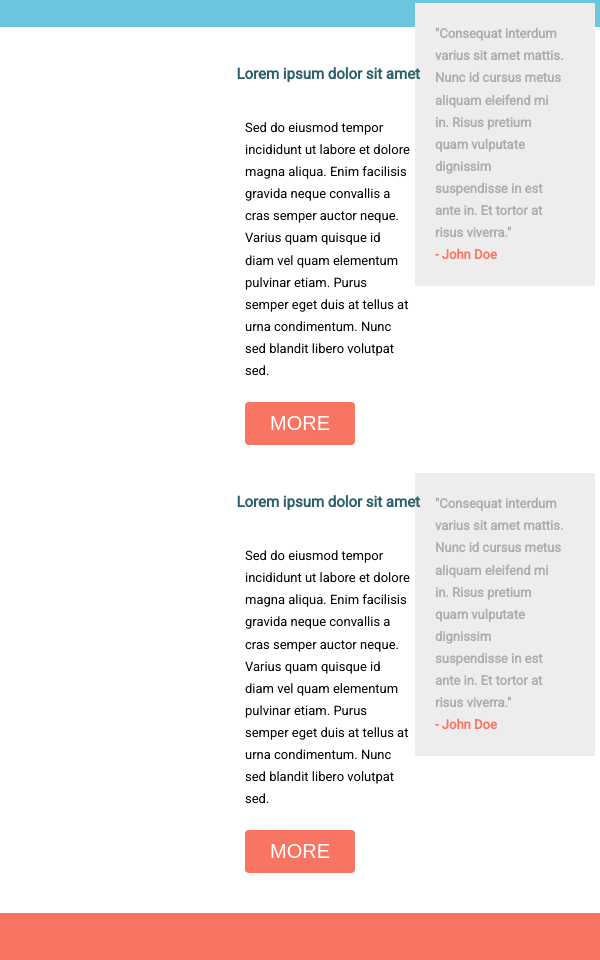
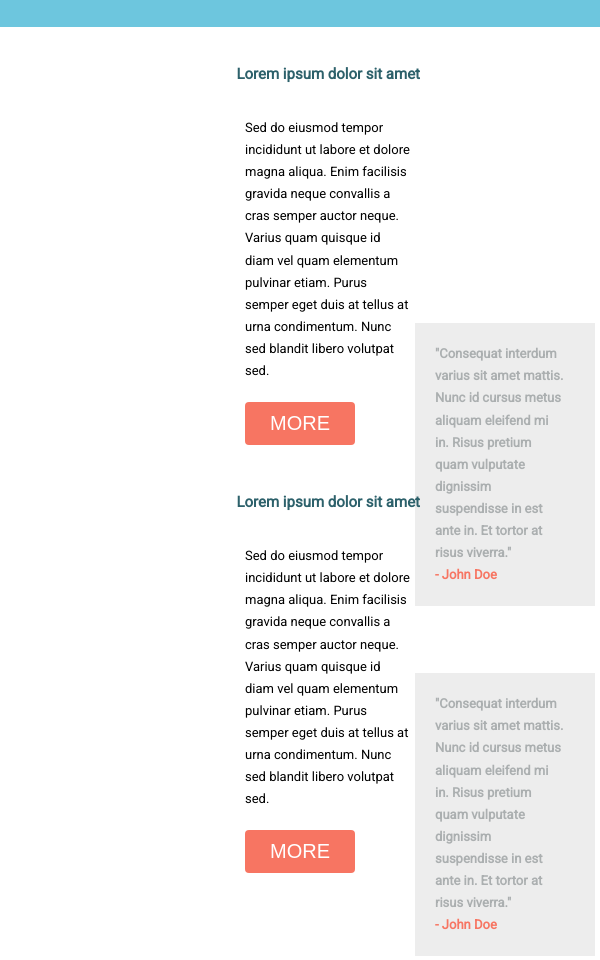
Before and after one commit to karinabond1/html_homework, a plain HTML site: page index.html in a window 600 px wide. Shown: the part 820-1780 px from the top of the page. Drawn offline with Linux system fonts and the light colour scheme.

Commit message:
add files

```diff
--- a/css/global.css
+++ b/css/global.css
@@ -414,11 +414,11 @@ h2 {
 		margin-top: 0px;
 	}
 	.one-small-box {
-		margin-top: -870px;
+		margin-top: -550px;
 		margin-right: 5px;
 	}
 	.one-small-box2 {
-		margin-top: -400px ;
+		margin-top: -200px ;
 	}
  }
 
```
